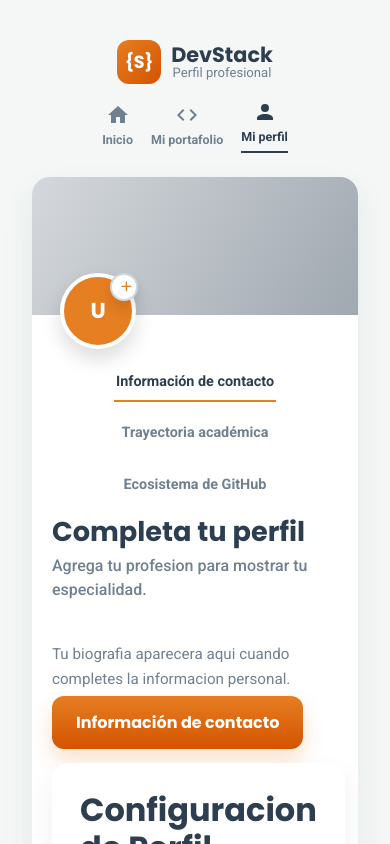
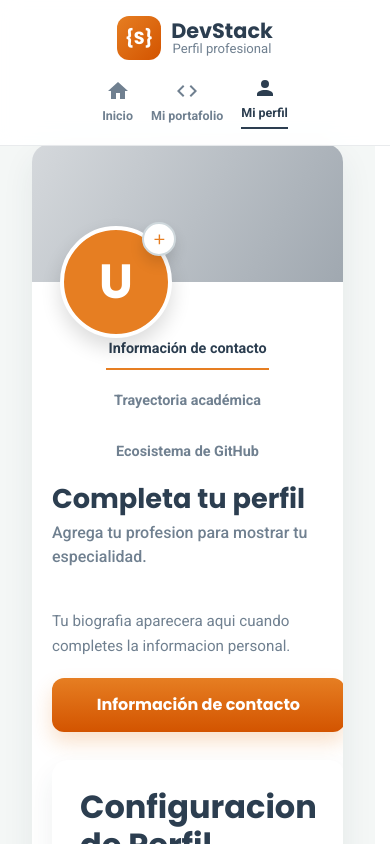
Before and after one commit to tyfaany/PortafolioDesarrollador, a React (Vite) app in the folder Frontend/: page /perfil in a window 390 px wide. Shown: the top 844 px of the page. Built offline with nearby package versions, Linux system fonts and the light colour scheme; no server answers.

Commit message:
FEAT: Navbar global y modal de foto interactivo

```diff
--- a/Frontend/src/App.css
+++ b/Frontend/src/App.css
@@ -28,9 +28,14 @@
   box-sizing: border-box;
 }
 
+html {
+  scrollbar-gutter: stable;
+}
+
 body {
   margin: 0;
   min-width: 320px;
+  overflow-y: auto;
   font-family: 'Roboto', sans-serif;
   background:
     radial-gradient(circle at top right, rgba(var(--color-primario-rgb), 0.14), transparent 24%),
@@ -56,6 +61,11 @@ input {
   background-color: var(--color-fondo);
   width: 100%;
   padding: 24px;
+}
+
+.softsave-app-shell {
+  width: 100%;
+  padding-top: 96px;
 }
 
 .landing-shell {
@@ -385,6 +395,10 @@ input {
     padding: 16px;
   }
 
+  .softsave-app-shell {
+    padding-top: 104px;
+  }
+
   .landing-shell {
     min-height: auto;
     padding: 28px 20px 36px;
--- a/Frontend/src/AppFree.jsx
+++ b/Frontend/src/AppFree.jsx
@@ -5,6 +5,7 @@ import Registro from './pages/registro';
 import Portafolio from './pages/portafolio';
 import ForgotPassword from './pages/forgotPassword';
 import ResetPassword from './pages/resetPassword';
+import MainNavbar from './components/MainNavbar';
 
 function FreeHome() {
   return (
@@ -39,11 +40,24 @@ function AppFree() {
         <Route path="/registro" element={<Registro />} />
         <Route path="/forgot-password" element={<ForgotPassword />} />
         <Route path="/password-reset/:token" element={<ResetPassword />} />
-        <Route path="/portafolio" element={<Portafolio />} />
-        <Route path="/perfil" element={<ProfileSettings />} />
-        <Route path="/perfil/contacto" element={<ProfileSettings />} />
-        <Route path="/perfil/academica" element={<ProfileSettings />} />
-        <Route path="/perfil/github" element={<ProfileSettings />} />
+        <Route
+          path="/portafolio"
+          element={
+            <div className="softsave-app-shell">
+              <MainNavbar />
+              <Portafolio />
+            </div>
+          }
+        />
+        <Route
+          path="/perfil/*"
+          element={
+            <div className="softsave-app-shell">
+              <MainNavbar />
+              <ProfileSettings />
+            </div>
+          }
+        />
         <Route path="*" element={<FreeHome />} />
       </Routes>
     </BrowserRouter>
--- /dev/null
+++ b/Frontend/src/components/MainNavbar.css
@@ -0,0 +1,99 @@
+.softsave-navbar {
+  position: fixed;
+  top: 0;
+  left: 0;
+  right: 0;
+  width: 100%;
+  background: rgba(var(--color-blanco-rgb), 0.92);
+  border-bottom: 1px solid var(--color-borde-tarjeta);
+  backdrop-filter: blur(10px);
+  z-index: 100;
+}
+
+.softsave-navbar__container {
+  max-width: 1120px;
+  margin: 0 auto;
+  padding: 16px 20px;
+  display: flex;
+  justify-content: space-between;
+  align-items: center;
+  gap: 16px;
+  flex-wrap: wrap;
+}
+
+.softsave-navbar__brand {
+  display: flex;
+  align-items: center;
+  gap: 10px;
+}
+
+.softsave-navbar__logo {
+  width: 44px;
+  height: 44px;
+  border-radius: 12px;
+  display: grid;
+  place-items: center;
+  background: linear-gradient(135deg, var(--color-primario) 0%, var(--color-secundario) 100%);
+  color: var(--color-blanco);
+  font-family: 'Poppins', sans-serif;
+  font-weight: 700;
+  font-size: 1.1rem;
+}
+
+.softsave-navbar__brand-text {
+  display: flex;
+  flex-direction: column;
+  line-height: 1.05;
+}
+
+.softsave-navbar__brand-title {
+  font-family: 'Poppins', sans-serif;
+  font-weight: 700;
+  font-size: 1.3rem;
+}
+
+.softsave-navbar__brand-subtitle {
+  color: var(--color-texto-suave);
+  font-size: 0.82rem;
+}
+
+.softsave-navbar__nav {
+  display: flex;
+  align-items: center;
+  gap: 18px;
+  flex-wrap: wrap;
+}
+
+.softsave-navbar__nav-item {
+  display: flex;
+  flex-direction: column;
+  align-items: center;
+  gap: 4px;
+  color: var(--color-texto-suave);
+  font-size: 0.78rem;
+  font-weight: 600;
+  text-decoration: none;
+}
+
+.softsave-navbar__nav-item.is-active {
+  color: var(--color-texto);
+  border-bottom: 2px solid var(--color-texto);
+  padding-bottom: 4px;
+}
+
+.softsave-navbar__nav-icon {
+  display: inline-flex;
+  align-items: center;
+  justify-content: center;
+}
+
+@media (max-width: 768px) {
+  .softsave-navbar__container {
+    justify-content: center;
+    text-align: center;
+  }
+
+  .softsave-navbar__nav {
+    justify-content: center;
+  }
+}
--- /dev/null
+++ b/Frontend/src/components/MainNavbar.jsx
@@ -0,0 +1,59 @@
+import { Link, useLocation } from 'react-router-dom';
+import Icon from '@mdi/react';
+import { mdiAccount, mdiCodeTags, mdiHome } from '@mdi/js';
+import './MainNavbar.css';
+
+const NAV_ITEMS = [
+  { id: 'inicio', label: 'Inicio', route: '/portafolio', icon: mdiHome },
+  { id: 'portafolio', label: 'Mi portafolio', route: '/portafolio', icon: mdiCodeTags },
+  { id: 'perfil', label: 'Mi perfil', route: '/perfil', icon: mdiAccount },
+];
+
+function obtenerNavActivo(pathname) {
+  if (pathname.startsWith('/perfil')) {
+    return 'perfil';
+  }
+
+  if (pathname.startsWith('/portafolio')) {
+    return 'portafolio';
+  }
+
+  return 'inicio';
+}
+
+function MainNavbar() {
+  const { pathname } = useLocation();
+  const navActivo = obtenerNavActivo(pathname);
+
+  return (
+    <header className="softsave-navbar">
+      <div className="softsave-navbar__container">
+        <div className="softsave-navbar__brand">
+          <div className="softsave-navbar__logo">{'{S}'}</div>
+          <div className="softsave-navbar__brand-text">
+            <span className="softsave-navbar__brand-title">DevStack</span>
+            <span className="softsave-navbar__brand-subtitle">Perfil profesional</span>
+          </div>
+        </div>
+
+        <nav className="softsave-navbar__nav" aria-label="Navegacion principal">
+          {NAV_ITEMS.map((item) => (
+            <Link
+              key={item.id}
+              to={item.route}
+              className={`softsave-navbar__nav-item ${navActivo === item.id ? 'is-active' : ''}`}
+              aria-current={navActivo === item.id ? 'page' : undefined}
+            >
+              <span className="softsave-navbar__nav-icon" aria-hidden="true">
+                <Icon path={item.icon} size={1} />
+              </span>
+              <span>{item.label}</span>
+            </Link>
+          ))}
+        </nav>
+      </div>
+    </header>
+  );
+}
+
+export default MainNavbar;
--- a/Frontend/src/pages/ProfileSettings.css
+++ b/Frontend/src/pages/ProfileSettings.css
@@ -12,73 +12,6 @@
   font-family: 'Roboto', sans-serif;
 }
 
-.softsave-profile__topbar {
-  display: flex;
-  justify-content: space-between;
-  align-items: center;
-  gap: 16px;
-  flex-wrap: wrap;
-  margin-bottom: 24px;
-}
-
-.softsave-profile__brand {
-  display: flex;
-  align-items: center;
-  gap: 10px;
-}
-
-.softsave-profile__logo {
-  width: 44px;
-  height: 44px;
-  border-radius: 12px;
-  display: grid;
-  place-items: center;
-  background: linear-gradient(135deg, var(--color-primario) 0%, var(--color-secundario) 100%);
-  color: var(--color-blanco);
-  font-family: 'Poppins', sans-serif;
-  font-weight: 700;
-  font-size: 1.1rem;
-}
-
-.softsave-profile__brand-text {
-  display: flex;
-  flex-direction: column;
-  line-height: 1.05;
-}
-
-.softsave-profile__brand-title {
-  font-family: 'Poppins', sans-serif;
-  font-weight: 700;
-  font-size: 1.3rem;
-}
-
-.softsave-profile__brand-subtitle {
-  color: var(--color-texto-suave);
-  font-size: 0.82rem;
-}
-
-.softsave-profile__nav {
-  display: flex;
-  align-items: center;
-  gap: 18px;
-  flex-wrap: wrap;
-}
-
-.softsave-profile__nav-item {
-  display: flex;
-  flex-direction: column;
-  align-items: center;
-  gap: 4px;
-  color: var(--color-texto-suave);
-  font-size: 0.78rem;
-  font-weight: 600;
-}
-
-.softsave-profile__nav-item.is-active {
-  color: var(--color-texto);
-  border-bottom: 2px solid var(--color-texto);
-  padding-bottom: 4px;
-}
 
 .softsave-profile__card {
   background-color: var(--color-blanco);
@@ -100,12 +33,13 @@
 .softsave-profile__avatar-wrap {
   position: absolute;
   left: 28px;
-  bottom: -34px;
+  transform: none;
+  bottom: -56px;
 }
 
 .softsave-profile__avatar {
-  width: 76px;
-  height: 76px;
+  width: 112px;
+  height: 112px;
   border-radius: 999px;
   background-color: var(--color-primario);
   display: grid;
@@ -119,13 +53,25 @@
   width: 100%;
   height: 100%;
   object-fit: cover;
+  transition: transform 0.1s ease;
+  transform-origin: center;
+  user-select: none;
+  -webkit-user-drag: none;
+}
+
+.softsave-profile__avatar-img--editable {
+  cursor: grab;
+}
+
+.softsave-profile__avatar-img--editable:active {
+  cursor: grabbing;
 }
 
 .softsave-profile__avatar-initials {
   font-family: 'Poppins', sans-serif;
   color: var(--color-blanco);
   font-weight: 700;
-  font-size: 1.35rem;
+  font-size: 3rem;
 }
 
 .softsave-profile__avatar-icon {
@@ -134,10 +80,10 @@
 
 .softsave-profile__avatar-button {
   position: absolute;
-  top: 0;
-  right: -2px;
-  width: 28px;
-  height: 28px;
+  top: -4px;
+  right: -4px;
+  width: 34px;
+  height: 34px;
   border-radius: 999px;
   border: 2px solid var(--color-borde-input);
   background-color: var(--color-blanco);
@@ -229,6 +175,9 @@
 }
 
 .softsave-profile__side-link {
+  display: inline-flex;
+  width: 100%;
+  justify-content: center;
   min-height: 70px;
   border-radius: 16px;
 }
@@ -463,54 +412,72 @@
 }
 
 .softsave-profile__modal {
-  width: min(100%, 460px);
+  width: min(100%, 520px);
   background-color: var(--color-blanco);
   border-radius: 20px;
   box-shadow: 0 18px 40px rgba(var(--color-negro-rgb), 0.25);
-  padding: 24px;
+  padding: 28px;
+  position: relative;
 }
 
 .softsave-profile__modal-header {
+  display: block;
+  margin-bottom: 18px;
+  position: relative;
+}
+
+.softsave-profile__modal-content {
   display: flex;
-  justify-content: space-between;
-  align-items: flex-start;
-  gap: 16px;
-  margin-bottom: 20px;
+  flex-direction: column;
+  gap: 6px;
+  min-width: 0;
+  padding-right: 40px;
 }
 
 .softsave-profile__modal-title {
   margin: 0;
   font-family: 'Poppins', sans-serif;
-  font-size: 1.25rem;
+  font-size: 1.3rem;
   font-weight: 700;
   color: var(--color-texto);
+  line-height: 1.2;
 }
 
 .softsave-profile__modal-text {
-  margin: 6px 0 0;
-  font-size: 0.9rem;
+  margin: 0;
+  font-size: 0.92rem;
   color: var(--color-texto-suave);
   line-height: 1.5;
+  max-width: none;
 }
 
 .softsave-profile__icon-button {
   border: none;
-  background: transparent;
+  background: rgba(var(--color-texto-rgb), 0.06);
   color: var(--color-texto);
-  padding: 0;
+  width: 30px;
+  height: 30px;
+  border-radius: 999px;
+  display: inline-flex;
+  align-items: center;
+  justify-content: center;
   cursor: pointer;
+  position: absolute;
+  top: 0;
+  right: 0;
 }
 
 .softsave-profile__modal-avatar {
-  width: 116px;
-  height: 116px;
-  margin: 0 auto 18px;
+  width: 170px;
+  height: 170px;
+  margin: 0 auto 16px;
   border-radius: 999px;
   border: 2px dashed var(--color-primario);
   background-color: rgba(var(--color-primario-rgb), 0.12);
   display: grid;
   place-items: center;
   overflow: hidden;
+  touch-action: none;
 }
 
 .softsave-profile__file-input {
@@ -519,7 +486,7 @@
 
 .softsave-profile__modal-actions {
   display: flex;
-  gap: 12px;
+  gap: 10px;
   justify-content: center;
   flex-wrap: wrap;
   margin-top: 12px;
@@ -529,13 +496,41 @@
   display: inline-flex;
   align-items: center;
   gap: 8px;
-  border: 1px solid var(--color-primario);
+  border: 1.5px solid var(--color-primario);
   border-radius: 10px;
   background-color: var(--color-blanco);
   color: var(--color-primario);
+  padding: 10px 14px;
+  font-weight: 700;
+  font-size: 0.9rem;
+  cursor: pointer;
+}
+
+.softsave-profile__modal-actions .softsave-button,
+.softsave-profile__file-button {
+  min-width: 150px;
+}
+
+.softsave-profile__modal-actions .softsave-button {
   padding: 12px 16px;
-  font-weight: 700;
-  cursor: pointer;
+  font-size: 0.95rem;
+}
+
+
+@media (max-width: 768px) {
+  .softsave-profile__modal {
+    padding: 24px;
+  }
+
+  .softsave-profile__modal-actions {
+    flex-direction: column;
+    align-items: stretch;
+  }
+
+  .softsave-profile__modal-actions .softsave-button,
+  .softsave-profile__file-button {
+    width: 100%;
+  }
 }
 
 .softsave-profile__error-text {
@@ -550,15 +545,6 @@
 @media (max-width: 768px) {
   .softsave-profile {
     padding: 24px 16px 36px;
-  }
-
-  .softsave-profile__topbar {
-    justify-content: center;
-    text-align: center;
-  }
-
-  .softsave-profile__nav {
-    justify-content: center;
   }
 
   .softsave-profile__header {
--- a/Frontend/src/pages/ProfileSettings.jsx
+++ b/Frontend/src/pages/ProfileSettings.jsx
@@ -1,4 +1,4 @@
-import { useMemo, useRef, useState } from 'react';
+import { useEffect, useMemo, useRef, useState } from 'react';
 import { Link, useLocation } from 'react-router-dom';
 import Icon from '@mdi/react';
 import {
@@ -9,7 +9,6 @@ import {
   mdiContentSaveOutline,
   mdiDeleteOutline,
   mdiGithub,
-  mdiHome,
   mdiImageOutline,
   mdiLinkVariant,
   mdiPlus,
@@ -24,6 +23,7 @@ const SECCIONES_PERFIL = [
   { id: 'academica', label: 'Trayectoria académica', route: '/perfil/academica' },
   { id: 'github', label: 'Ecosistema de GitHub', route: '/perfil/github' },
 ];
+
 
 function obtenerIniciales(nombreCompleto) {
   return nombreCompleto
@@ -99,6 +99,7 @@ function obtenerSeccionActiva(pathname) {
   return seccionActiva?.id || 'contacto';
 }
 
+
 function ProfileSettings() {
   const { user } = useAuth();
   const { pathname } = useLocation();
@@ -115,6 +116,10 @@ function ProfileSettings() {
   const [mensajeSkillError, setMensajeSkillError] = useState('');
   const [habilidades, setHabilidades] = useState(() => normalizarHabilidades(user?.skills));
   const [enlacesSociales, setEnlacesSociales] = useState(() => normalizarEnlacesSociales(user?.socials));
+  const [zoomImagen, setZoomImagen] = useState(1);
+  const [desplazamientoImagen, setDesplazamientoImagen] = useState({ x: 0, y: 0 });
+  const arrastreImagenRef = useRef({ activo: false, inicioX: 0, inicioY: 0, baseX: 0, baseY: 0 });
+  const modalAvatarRef = useRef(null);
   const [perfilCabecera, setPerfilCabecera] = useState({
     nombreCompleto: user?.name || '',
     profesion: user?.profession || '',
@@ -131,6 +136,19 @@ function ProfileSettings() {
     [perfilCabecera.nombreCompleto],
   );
   const seccionActiva = obtenerSeccionActiva(pathname);
+
+  useEffect(() => {
+    if (!estaModalAbierto) {
+      return undefined;
+    }
+
+    const overflowPrevio = document.body.style.overflow;
+    document.body.style.overflow = 'hidden';
+
+    return () => {
+      document.body.style.overflow = overflowPrevio;
+    };
+  }, [estaModalAbierto]);
 
   const manejarCambioFormulario = (evento) => {
     const { name, value } = evento.target;
@@ -211,6 +229,8 @@ function ProfileSettings() {
     lectorArchivo.onload = () => {
       setImagenTemporal(String(lectorArchivo.result || ''));
       setMensajeImagenError('');
+      setZoomImagen(1);
+      setDesplazamientoImagen({ x: 0, y: 0 });
     };
     lectorArchivo.readAsDataURL(archivoSeleccionado);
   };
@@ -301,41 +321,39 @@ function ProfileSettings() {
   };
 
   const vistaPreviaModal = imagenTemporal || imagenPerfil;
+  const limitarDesplazamiento = (x, y, zoom, contenedor) => {
+    if (!contenedor) {
+      return { x, y };
+    }
+
+    const tamanio = Math.min(contenedor.clientWidth, contenedor.clientHeight);
+    const margen = Math.max(0, (tamanio * (zoom - 1)) / 2);
+
+    return {
+      x: Math.min(margen, Math.max(-margen, x)),
+      y: Math.min(margen, Math.max(-margen, y)),
+    };
+  };
+  const estiloRecorteImagen = {
+    transform: `translate(${desplazamientoImagen.x}px, ${desplazamientoImagen.y}px) scale(${zoomImagen})`,
+  };
 
   return (
     <div className="softsave-profile">
       <div className="softsave-profile__container">
-        <header className="softsave-profile__topbar">
-          <div className="softsave-profile__brand">
-            <div className="softsave-profile__logo">{'{S}'}</div>
-            <div className="softsave-profile__brand-text">
-              <span className="softsave-profile__brand-title">DevStack</span>
-              <span className="softsave-profile__brand-subtitle">Perfil profesional</span>
-            </div>
-          </div>
-
-          <nav className="softsave-profile__nav" aria-label="Navegacion principal del perfil">
-            <div className="softsave-profile__nav-item">
-              <Icon path={mdiHome} size={1} />
-              <span>Inicio</span>
-            </div>
-            <div className="softsave-profile__nav-item">
-              <Icon path={mdiCodeTags} size={1} />
-              <span>Mi portafolio</span>
-            </div>
-            <div className="softsave-profile__nav-item is-active" aria-current="page">
-              <Icon path={mdiAccount} size={1} />
-              <span>Mi perfil</span>
-            </div>
-          </nav>
-        </header>
 
         <section className="softsave-profile__card">
           <div className="softsave-profile__banner">
             <div className="softsave-profile__avatar-wrap">
               <div className="softsave-profile__avatar">
                 {imagenPerfil ? (
-                  <img src={imagenPerfil} alt="Foto de perfil" className="softsave-profile__avatar-img" />
+                  <img
+                    src={imagenPerfil}
+                    alt="Foto de perfil"
+                    className="softsave-profile__avatar-img"
+                    style={estiloRecorteImagen}
+                    draggable={false}
+                  />
                 ) : inicialesPerfil ? (
                   <span className="softsave-profile__avatar-initials">{inicialesPerfil}</span>
                 ) : (
@@ -347,7 +365,7 @@ function ProfileSettings() {
                 type="button"
                 onClick={abrirModalImagen}
                 className="softsave-profile__avatar-button"
-                aria-label="Anadir o actualizar fotografia de perfil"
+                aria-label="Añadir o actualizar fotografia de perfil"
               >
                 <Icon path={mdiPlus} size={0.7} />
               </button>
@@ -458,9 +476,6 @@ function ProfileSettings() {
                     className="softsave-input softsave-profile__textarea"
                     placeholder="Cuentanos sobre tu trayectoria, tecnologias favoritas y que te apasiona construir."
                   />
-                  <span className="softsave-profile__help">
-                    Esta vista implementa exclusivamente la HU-07 y la HU-13.
-                  </span>
                 </label>
 
                 <div className="softsave-profile__actions">
@@ -603,8 +618,8 @@ function ProfileSettings() {
         <div className="softsave-profile__modal-overlay" role="dialog" aria-modal="true">
           <div className="softsave-profile__modal">
             <div className="softsave-profile__modal-header">
-              <div>
-                <h3 className="softsave-profile__modal-title">Anadir o Actualizar Fotografia de Perfil</h3>
+              <div className="softsave-profile__modal-content">
+                <h3 className="softsave-profile__modal-title">Añadir o Actualizar Fotografia de Perfil</h3>
                 <p className="softsave-profile__modal-text">
                   Selecciona una imagen de hasta 10MB. La previsualizacion se actualiza de inmediato.
                 </p>
@@ -620,13 +635,88 @@ function ProfileSettings() {
               </button>
             </div>
 
-            <div className="softsave-profile__modal-avatar">
+            <div
+              ref={modalAvatarRef}
+              className="softsave-profile__modal-avatar"
+              onPointerDown={(evento) => {
+                if (!vistaPreviaModal) {
+                  return;
+                }
+
+                if (evento.button !== 0) {
+                  return;
+                }
+
+                evento.preventDefault();
+                arrastreImagenRef.current = {
+                  activo: true,
+                  inicioX: evento.clientX,
+                  inicioY: evento.clientY,
+                  baseX: desplazamientoImagen.x,
+                  baseY: desplazamientoImagen.y,
+                };
+              }}
+              onPointerMove={(evento) => {
+                const estadoArrastre = arrastreImagenRef.current;
+
+                if (!estadoArrastre.activo) {
+                  return;
+                }
+
+                const deltaX = evento.clientX - estadoArrastre.inicioX;
+                const deltaY = evento.clientY - estadoArrastre.inicioY;
+                const nuevo = limitarDesplazamiento(
+                  estadoArrastre.baseX + deltaX,
+                  estadoArrastre.baseY + deltaY,
+                  zoomImagen,
+                  modalAvatarRef.current,
+                );
+
+                setDesplazamientoImagen(nuevo);
+              }}
+              onPointerLeave={() => {
+                arrastreImagenRef.current.activo = false;
+              }}
+              onPointerUp={() => {
+                arrastreImagenRef.current.activo = false;
+              }}
+              onPointerCancel={() => {
+                arrastreImagenRef.current.activo = false;
+              }}
+              onWheel={(evento) => {
+                if (!vistaPreviaModal) {
+                  return;
+                }
+
+                evento.preventDefault();
+                evento.stopPropagation();
+                const delta = -evento.deltaY * 0.0015;
+                const nuevoZoom = Math.min(2.5, Math.max(1, zoomImagen + delta));
+                const nuevo = limitarDesplazamiento(
+                  desplazamientoImagen.x,
+                  desplazamientoImagen.y,
+                  nuevoZoom,
+                  modalAvatarRef.current,
+                );
+
+                setZoomImagen(nuevoZoom);
+                setDesplazamientoImagen(nuevo);
+              }}
+            >
               {vistaPreviaModal ? (
-                <img src={vistaPreviaModal} alt="Vista previa" className="softsave-profile__avatar-img" />
+                <img
+                  src={vistaPreviaModal}
+                  alt="Vista previa"
+                  className="softsave-profile__avatar-img softsave-profile__avatar-img--editable"
+                  style={estiloRecorteImagen}
+                  draggable={false}
+                  onDragStart={(evento) => evento.preventDefault()}
+                />
               ) : (
                 <Icon path={mdiImageOutline} size={2.2} className="softsave-profile__panel-icon" />
               )}
             </div>
+
 
             <input
               ref={inputImagenRef}
```
Also changed, not shown: Frontend/src/App.jsx (+18 -12 lines).
